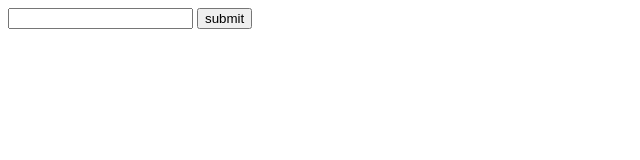
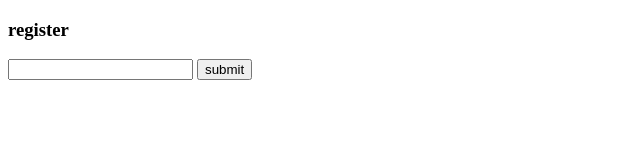
Before and after one commit to useralexey2000/go-websocket-simple-chat, a plain HTML site: page index.html in a window 1280 px wide. Shown: the whole page, without its empty margins (0-640 px from the left). Drawn offline with Linux system fonts and the light colour scheme.

Commit message:
Adding header to form

```diff
--- a/index.html
+++ b/index.html
@@ -7,6 +7,7 @@
     <meta name='viewport' content='width=device-width, initial-scale=1'>
 </head>
 <body>
+    <h3>register</h3>
     <form action="/" method="POST" id="login-form">
         <input type="text" name="username" id="username">
         <input type="submit" value="submit">
```
